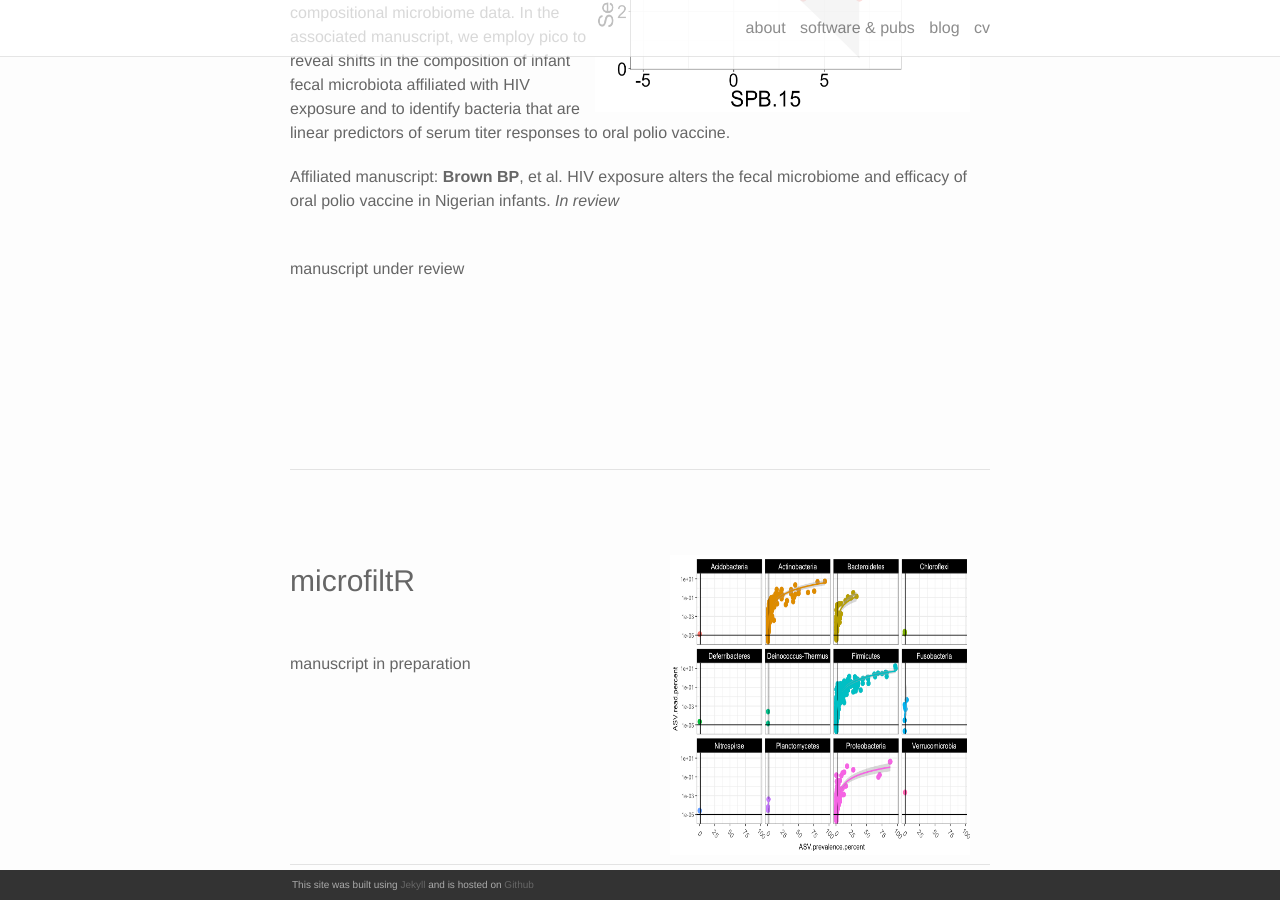
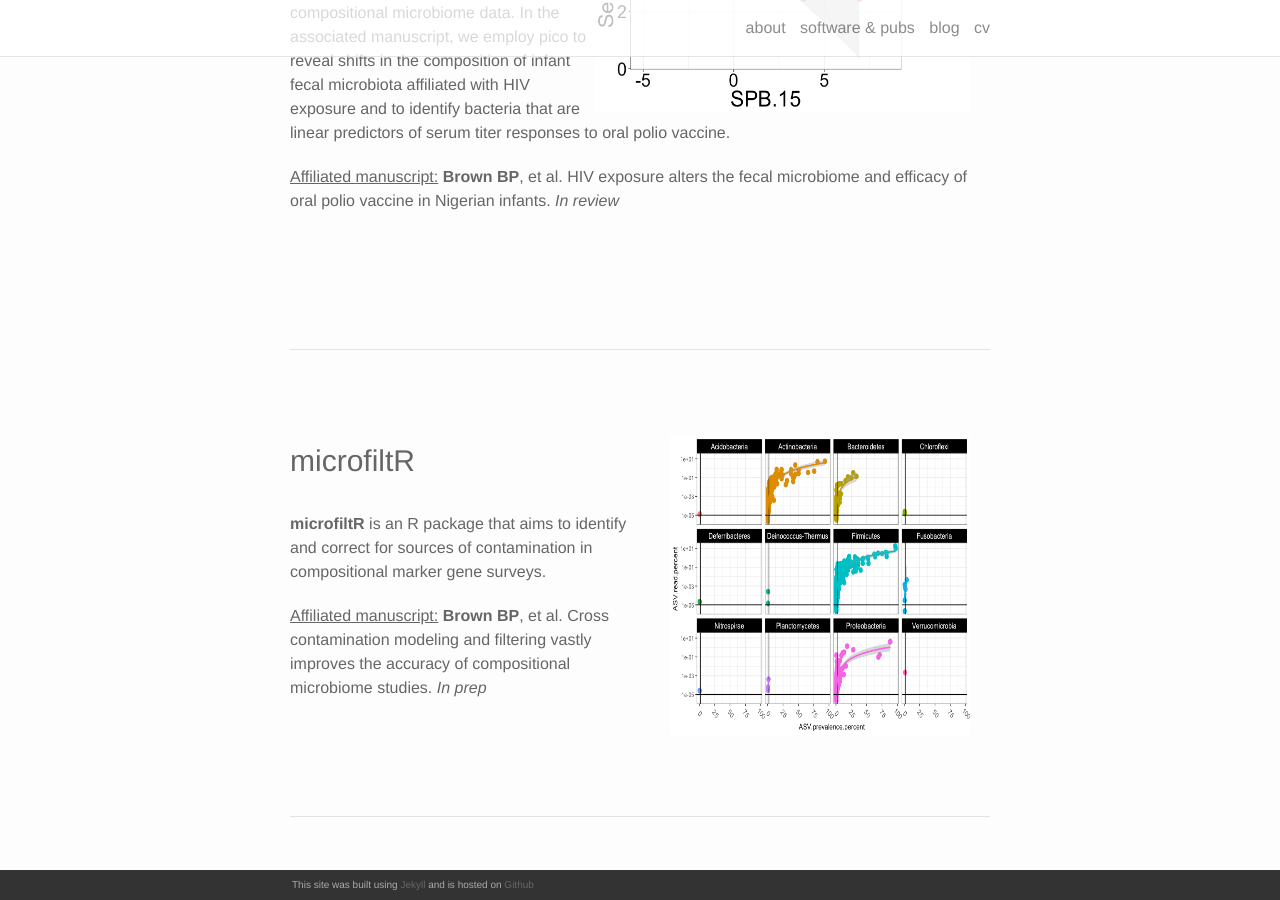
Before and after one commit to itsmisterbrown/legacy.itsmisterbrown.github.io, a Jekyll site: the page built from software.md, in a window 1280 px wide and 900 px high, scrolled down 501 px. Built offline with Jekyll 4.4.1, drawn with Linux system fonts in a browser that asks for light colours; nearby versions of some CDN libraries.

Commit message:
Update software.md

```diff
--- a/software.md
+++ b/software.md
@@ -11,17 +11,11 @@ title: software & pubs
 <!-- pico -->
 <img src="/img/Sabin2_spb15.png" width = "375" height = "300" align = "right" style = "margin: 0px 20px 0px 0px">
 <h3>pico</h3>
-<b>pico</b> is an R package that couples an L1 penalized matrix decomposition to the isometric log ratio tranformation. This transformation, termed the penalized ILR, enables robust analysis and modeling of compositional microbiome data. In the associated manuscript, we employ pico to reveal shifts in the composition of infant fecal microbiota affiliated with HIV exposure and to identify bacteria that are linear predictors of serum titer responses to oral polio vaccine.
+<b>pico</b> is an R package that couples an L1 penalized matrix decomposition to the isometric log ratio tranformation. This transformation, termed the penalized ILR, enables robust analysis and modeling of compositional microbiome data. In the associated manuscript, we employ pico to reveal shifts in the composition of infant fecal microbiota affiliated with HIV exposure and to identify bacteria that are linear predictors of serum titer responses to oral polio vaccine.<br>
 
-Affiliated manuscript: <b>Brown BP</b>, et al. HIV exposure alters the fecal microbiome and efficacy of oral polio vaccine in Nigerian infants. *In review*
+<u>Affiliated manuscript:</u> <b>Brown BP</b>, et al. HIV exposure alters the fecal microbiome and efficacy of oral polio vaccine in Nigerian infants. *In review*
 
 
-<br>
-manuscript under review
-<br>
-<br>
-<br>
-<br>
 <br>
 <br>
 <br>
@@ -34,11 +28,10 @@ manuscript under review
 <img src="/img/glm_asv_stats.png" width = "300" height = "300" align = "right" style = "margin: 40px 20px 0px 20px">
 <br>
 <h3>microfiltR</h3><br>
+<b>microfiltR</b> is an R package that aims to identify and correct for sources of contamination in compositional marker gene surveys.
 
-manuscript in preparation
+<u>Affiliated manuscript:</u> <b>Brown BP</b>, et al. Cross contamination modeling and filtering vastly improves the accuracy of compositional microbiome studies. *In prep*
 <br/>
-<br>
-<br>
 <br>
 <br>
 <br>
```
